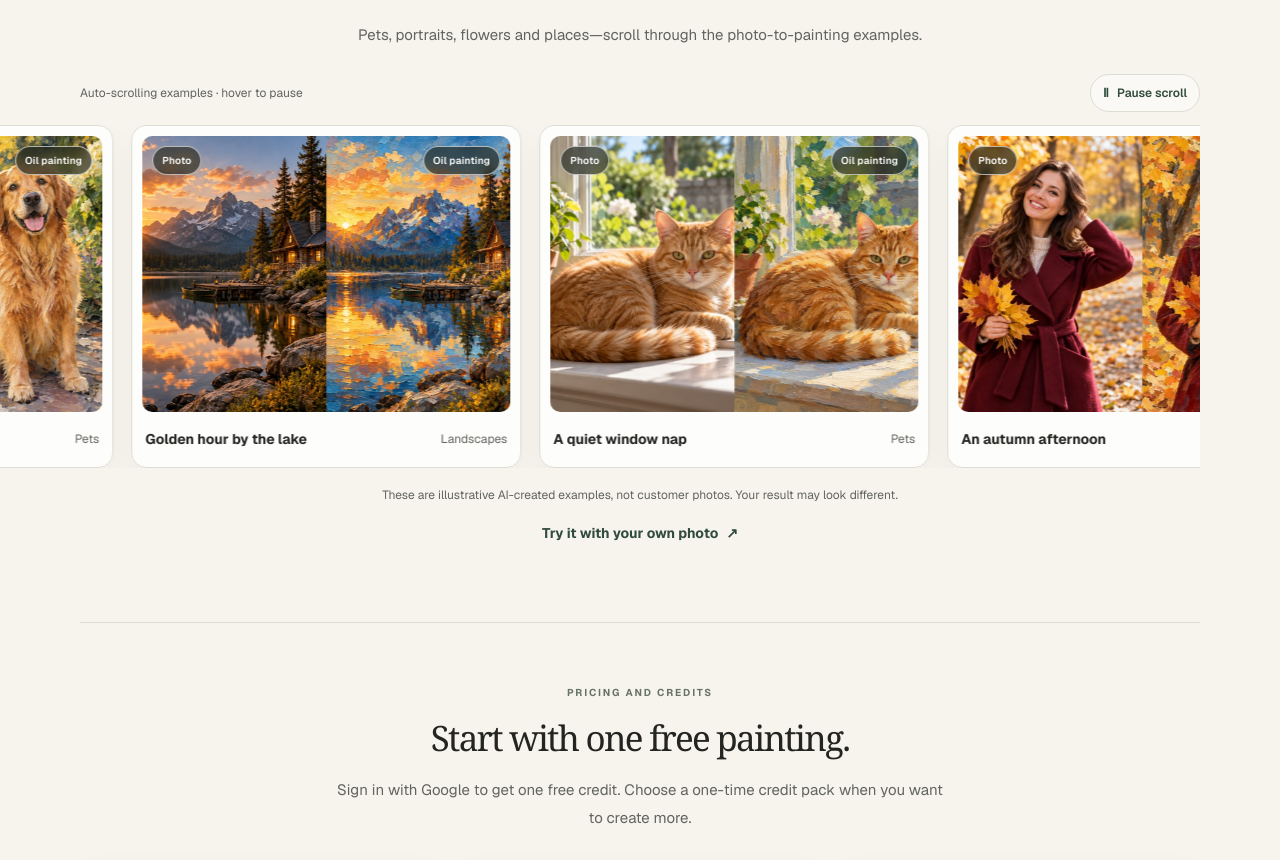
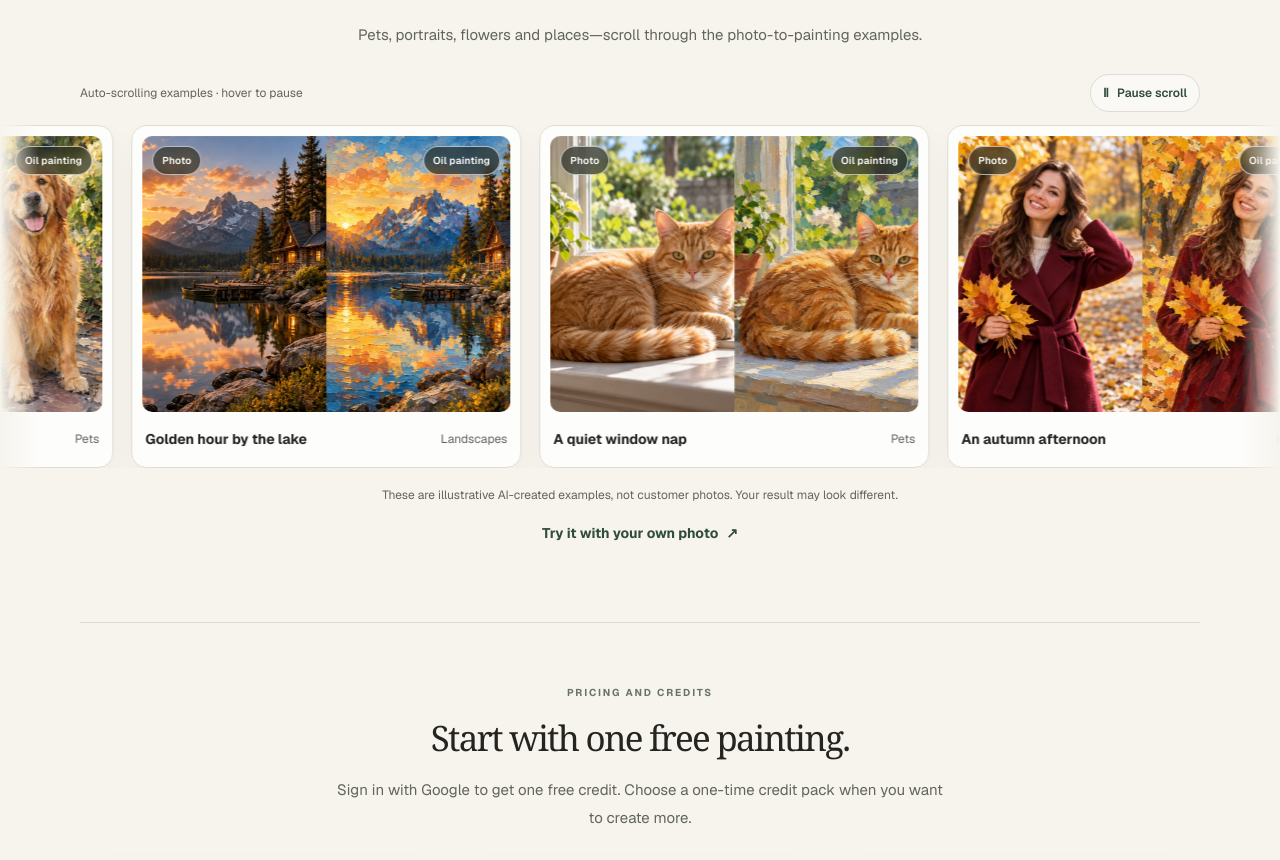
Before and after one commit to Berry-hcy/aioilpaintinggenerator, a Next.js app: page / in a window 1280 px wide. Shown: the part 1466-2326 px from the top of the page. Built offline with nearby package versions, Linux system fonts and the light colour scheme; no server answers.

Commit message:
Polish demo carousel controls and layout

```diff
--- a/app/components/DemoCarousel.tsx
+++ b/app/components/DemoCarousel.tsx
@@ -57,7 +57,7 @@ export default function DemoCarousel() {
           </button>
         )}
       </div>
-      <div className={`demo-marquee${isPaused ? " is-paused" : ""}`} aria-label="Ten photo-to-oil-painting examples">
+      <div className={`demo-marquee${isPaused ? " is-paused" : ""}`} role="region" aria-label="Ten photo-to-oil-painting examples">
         <div className="demo-track">
           <DemoSet />
           <DemoSet duplicate />
--- a/app/globals.css
+++ b/app/globals.css
@@ -126,7 +126,7 @@ a:focus-visible,button:focus-visible,summary:focus-visible{outline:2px solid var
 .demo-pause-button{min-height:38px;padding:0 12px;display:inline-flex;align-items:center;gap:8px;border:1px solid var(--line);border-radius:999px;background:#fff8;color:var(--green);font:inherit;font-size:12px;font-weight:600;cursor:pointer}
 .demo-pause-button span{font-size:12px}
 .demo-pause-button:hover{background:#fff}
-.demo-marquee{width:calc(100% + max(24px, (100vw - 1120px)/2));margin-left:calc(-1 * max(12px, (100vw - 1120px)/2));overflow:hidden;touch-action:pan-y}
+.demo-marquee{width:100vw;margin-left:calc(50% - 50vw);overflow:hidden;touch-action:pan-y;mask-image:linear-gradient(to right,transparent,#000 3%,#000 97%,transparent)}
 .demo-track{display:flex;width:max-content;animation:demo-roll 58s linear infinite;will-change:transform}
 .demo-set{display:flex;align-items:stretch;gap:18px;padding-right:18px}
 .demo-card{flex:0 0 clamp(280px,34vw,390px);min-width:0;margin:0;padding:10px;border:1px solid #deddd4;border-radius:15px;background:rgba(255,255,255,.78);box-shadow:0 12px 30px rgba(49,52,38,.045)}
@@ -138,5 +138,5 @@ a:focus-visible,button:focus-visible,summary:focus-visible{outline:2px solid var
 .demo-marquee:hover .demo-track,.demo-marquee:focus-within .demo-track,.demo-marquee.is-paused .demo-track{animation-play-state:paused}
 .examples-disclaimer{margin:18px 0 0;text-align:center;color:var(--muted);font-size:12px;line-height:1.6}
 @keyframes demo-roll{to{transform:translate3d(-50%,0,0)}}
-@media(max-width:700px){.demo-carousel-controls{padding:0 2px}.demo-card{flex-basis:min(78vw,350px)}.demo-card-image{aspect-ratio:3/2}.demo-track{animation-duration:48s}.demo-marquee{width:calc(100% + 13px);margin-left:-13px}}
+@media(max-width:700px){.demo-carousel-controls{padding:0 2px}.demo-card{flex-basis:min(78vw,350px)}.demo-card-image{aspect-ratio:3/2}.demo-track{animation-duration:48s}}
 @media(prefers-reduced-motion:reduce){.demo-track{animation:none!important;transform:none!important}.demo-marquee{overflow-x:auto;overscroll-behavior-inline:contain;scrollbar-width:thin}.demo-set[aria-hidden="true"]{display:none}}
```
